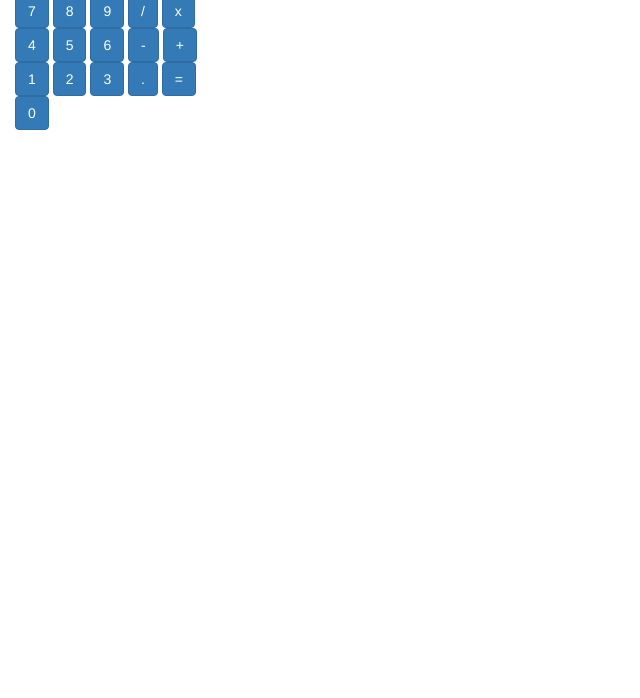
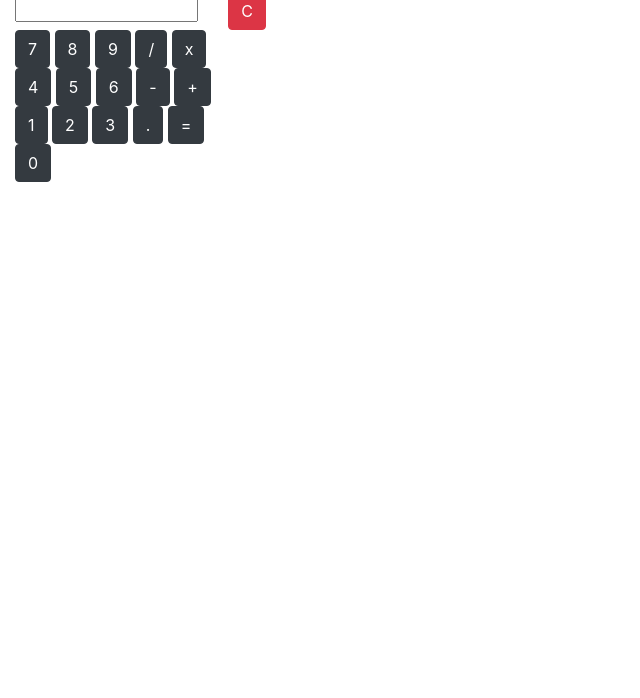
Before and after one commit to jlorf/calculadora, a plain HTML site: page index.html in a window 1280 px wide. Shown: the part 102-800 px from the top of the page, without its empty margins (0-640 px from the left). Drawn offline with nearby package versions, Linux system fonts and the light colour scheme.

Commit message:
bootstrap 4

```diff
--- a/index.html
+++ b/index.html
@@ -7,7 +7,7 @@
   <meta http-equiv="X-UA-Compatible" content="IE=edge">
   <meta name="viewport" content="width=device-width, initial-scale=1">
 
-  <link href="https://cdnjs.cloudflare.com/ajax/libs/twitter-bootstrap/3.3.6/css/bootstrap.min.css" rel="stylesheet">
+  <link rel="stylesheet" href="https://maxcdn.bootstrapcdn.com/bootstrap/4.0.0/css/bootstrap.min.css" integrity="sha384-Gn5384xqQ1aoWXA+058RXPxPg6fy4IWvTNh0E263XmFcJlSAwiGgFAW/dAiS6JXm" crossorigin="anonymous">
   <script src="https://ajax.googleapis.com/ajax/libs/jquery/1.12.4/jquery.min.js"></script>
   <script src="./js/index.js"></script>
 
@@ -16,26 +16,28 @@
 <body>
   <div class="container-fluid">
     <h1 class="display-3">Calculadora</h1>
-    <input type="text" id="calculadora" /><br/>
-    <button type="button" class="btn btn-primary" value="7" onclick="botons(this)">7</button>
-    <button type="button" class="btn btn-primary" value="8" onclick="botons(this)">8</button>
-    <button type="button" class="btn btn-primary" value="9" onclick="botons(this)">9</button>
-    <button type="button" class="btn btn-primary" value="/" onclick="botons(this)">/</button>
-    <button type="button" class="btn btn-primary" value="*" onclick="botons(this)">x</button><br />
-    <button type="button" class="btn btn-primary" value="4" onclick="botons(this)">4</button>
-    <button type="button" class="btn btn-primary" value="5" onclick="botons(this)">5</button>
-    <button type="button" class="btn btn-primary" value="6" onclick="botons(this)">6</button>
-    <button type="button" class="btn btn-primary" value="-" onclick="botons(this)">-</button>
-    <button type="button" class="btn btn-primary" value="+" onclick="botons(this)">+</button><br />
-    <button type="button" class="btn btn-primary" value="1" onclick="botons(this)">1</button>
-    <button type="button" class="btn btn-primary" value="2" onclick="botons(this)">2</button>
-    <button type="button" class="btn btn-primary" value="3" onclick="botons(this)">3</button>
-    <button type="button" class="btn btn-primary" value="." onclick="botons(this)">.</button>
-    <button type="button" class="btn btn-primary" value="=" onclick="botons(this)">=</button><br />
-    <button type="button" class="btn btn-primary" value="0" onclick="botons(this)">0</button>
+    <div class="row">
+    <div class="col col-sm-2"><input type="text" id="calculadora" style="width: 100%; margin-right: 10px;"/></div>
+    <div class="col col-sm-1"><button class="btn btn-danger" value="C" onclick="botons(this)">C</button><br/></div>
+    </div>
+    <button type="button" class="btn btn-dark" value="7" onclick="botons(this)">7</button>
+    <button type="button" class="btn btn-dark" value="8" onclick="botons(this)">8</button>
+    <button type="button" class="btn btn-dark" value="9" onclick="botons(this)">9</button>
+    <button type="button" class="btn btn-dark" value="/" onclick="botons(this)">/</button>
+    <button type="button" class="btn btn-dark" value="*" onclick="botons(this)">x</button><br />
+    <button type="button" class="btn btn-dark" value="4" onclick="botons(this)">4</button>
+    <button type="button" class="btn btn-dark" value="5" onclick="botons(this)">5</button>
+    <button type="button" class="btn btn-dark" value="6" onclick="botons(this)">6</button>
+    <button type="button" class="btn btn-dark" value="-" onclick="botons(this)">-</button>
+    <button type="button" class="btn btn-dark" value="+" onclick="botons(this)">+</button><br />
+    <button type="button" class="btn btn-dark" value="1" onclick="botons(this)">1</button>
+    <button type="button" class="btn btn-dark" value="2" onclick="botons(this)">2</button>
+    <button type="button" class="btn btn-dark" value="3" onclick="botons(this)">3</button>
+    <button type="button" class="btn btn-dark" value="." onclick="botons(this)">.</button>
+    <button type="button" class="btn btn-dark" value="=" onclick="botons(this)">=</button><br />
+    <button type="button" class="btn btn-dark" value="0" onclick="botons(this)">0</button>
   </div>
-  <div id="temp" style="display: none;"></div>
-  <script src="https://cdnjs.cloudflare.com/ajax/libs/twitter-bootstrap/3.3.6/js/bootstrap.min.js"></script>
+  <script src="https://code.jquery.com/jquery-3.2.1.slim.min.js" integrity="sha384-KJ3o2DKtIkvYIK3UENzmM7KCkRr/rE9/Qpg6aAZGJwFDMVNA/GpGFF93hXpG5KkN" crossorigin="anonymous"></script> <script src="https://cdnjs.cloudflare.com/ajax/libs/popper.js/1.12.9/umd/popper.min.js" integrity="sha384-ApNbgh9B+Y1QKtv3Rn7W3mgPxhU9K/ScQsAP7hUibX39j7fakFPskvXusvfa0b4Q" crossorigin="anonymous"></script> <script src="https://maxcdn.bootstrapcdn.com/bootstrap/4.0.0/js/bootstrap.min.js" integrity="sha384-JZR6Spejh4U02d8jOt6vLEHfe/JQGiRRSQQxSfFWpi1MquVdAyjUar5+76PVCmYl" crossorigin="anonymous"></script>
 </body>
 
 </html>
--- a/js/index.js
+++ b/js/index.js
@@ -1,6 +1,6 @@
 function botons(b){
   //alert(b.value);
-  if(b.value !== '=') {
+  if(b.value !== '=' && b.value !== 'C') {
     var text = document.getElementById("calculadora").value;
     text += b.value;
     document.getElementById("calculadora").value = text;
@@ -13,5 +13,7 @@ function botons(b){
     } catch(error){
         alert(error);
     }
+  }else if(b.value === 'C') {
+      document.getElementById("calculadora").value = '';
   }
 }
```
